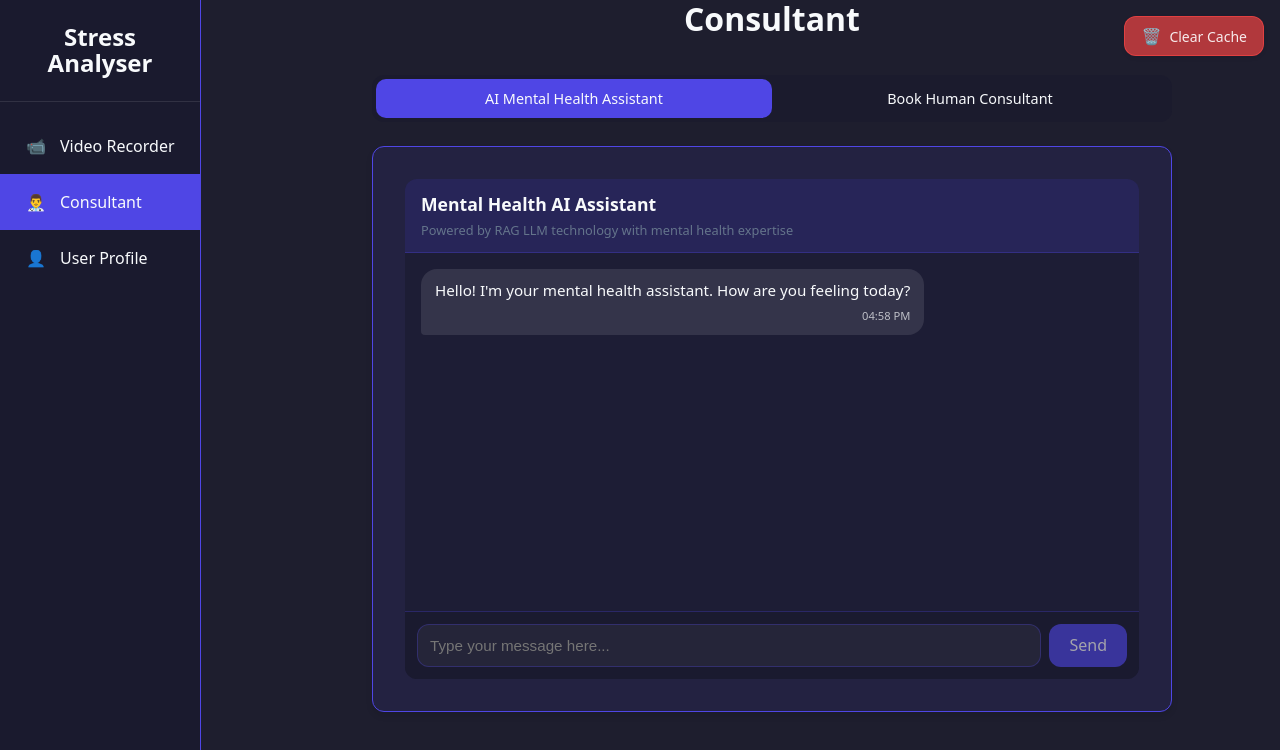
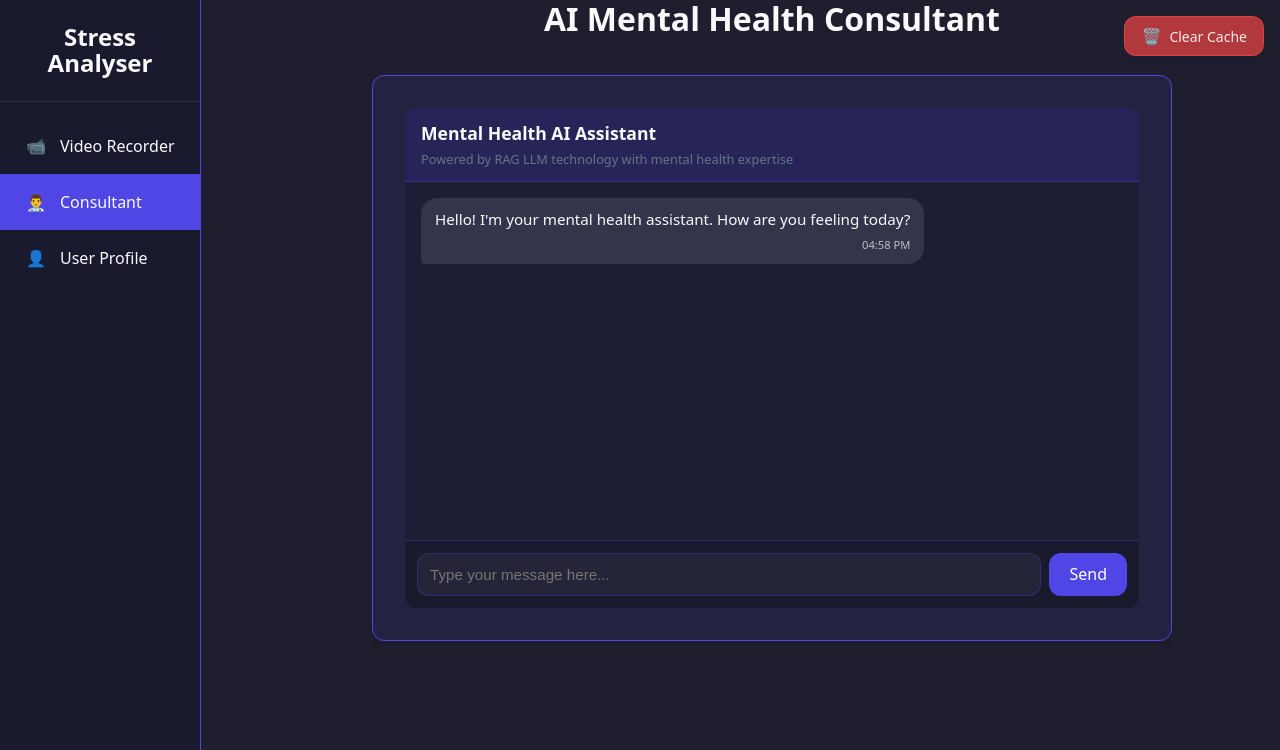
Before and after one commit to chukahang/FYP, a React (Vite) app: page /consultant in a window 1280 px wide. Shown: the top 750 px of the page. Built offline with nearby package versions, Linux system fonts and the light colour scheme.

Commit message:
chat room

```diff
--- a/src/components/ChatInterface.css
+++ b/src/components/ChatInterface.css
@@ -115,6 +115,11 @@
     border-color: var(--primary-color);
 }
 
+.chat-input-waiting {
+    border-color: #818cf8;
+    background-color: rgba(255, 255, 255, 0.03);
+}
+
 .send-button {
     margin-left: 8px;
     background-color: var(--primary-color);
@@ -130,9 +135,10 @@
     background-color: var(--secondary-color);
 }
 
-.send-button:disabled {
+.send-button-disabled {
     opacity: 0.6;
     cursor: not-allowed;
+    background-color: #64748b;
 }
 
 /* Loading animation */
--- a/src/components/ChatInterface.jsx
+++ b/src/components/ChatInterface.jsx
@@ -1,5 +1,5 @@
 import { useState, useRef, useEffect } from 'react';
-import { sendMessage } from '../services/chatService';
+import { sendChatMessage } from '../services/api';
 import './ChatInterface.css';
 
 const ChatInterface = () => {
@@ -26,7 +26,7 @@ const ChatInterface = () => {
     const handleSendMessage = async (e) => {
         e.preventDefault();
 
-        if (!input.trim()) return;
+        if (!input.trim() || isLoading) return;
 
         // Add user message to chat
         const userMessage = {
@@ -37,12 +37,13 @@ const ChatInterface = () => {
         };
 
         setMessages(prev => [...prev, userMessage]);
-        setInput('');
+        const currentInput = input; // Store the current input
+        setInput(''); // Clear input field but allow user to type new message
         setIsLoading(true);
 
         try {
             // Send message to backend and get response
-            const response = await sendMessage(input);
+            const response = await sendChatMessage(currentInput);
 
             // Add bot response to chat
             const botResponse = {
@@ -109,16 +110,16 @@ const ChatInterface = () => {
                     type="text"
                     value={input}
                     onChange={(e) => setInput(e.target.value)}
-                    placeholder="Type your message here..."
-                    disabled={isLoading}
-                    className="chat-input"
+                    placeholder={isLoading ? "Wait for response..." : "Type your message here..."}
+                    disabled={false} // Allow typing even during loading
+                    className={`chat-input ${isLoading ? 'chat-input-waiting' : ''}`}
                 />
                 <button
                     type="submit"
-                    disabled={isLoading || !input.trim()}
-                    className="send-button"
+                    disabled={isLoading || !input.trim()} // Disable send button during loading
+                    className={`send-button ${isLoading ? 'send-button-disabled' : ''}`}
                 >
-                    Send
+                    {isLoading ? 'Wait' : 'Send'}
                 </button>
             </form>
         </div>
--- a/src/components/Consultant.jsx
+++ b/src/components/Consultant.jsx
@@ -2,37 +2,13 @@ import { useState } from 'react';
 import ChatInterface from './ChatInterface';
 
 const Consultant = () => {
-    const [activeSystem, setActiveSystem] = useState('chatbot'); // 'chatbot' or 'appointments'
-
     return (
         <div className="consultant-container">
             <div style={{ width: '800px', margin: '0 auto' }}>
-                <h2>Consultant</h2>
-
-                <div className="system-selector">
-                    <button
-                        className={`system-button ${activeSystem === 'chatbot' ? 'active' : ''}`}
-                        onClick={() => setActiveSystem('chatbot')}
-                    >
-                        AI Mental Health Assistant
-                    </button>
-                    <button
-                        className={`system-button ${activeSystem === 'appointments' ? 'active' : ''}`}
-                        onClick={() => setActiveSystem('appointments')}
-                    >
-                        Book Human Consultant
-                    </button>
-                </div>
+                <h2>AI Mental Health Consultant</h2>
 
                 <div className="consultant-content">
-                    {activeSystem === 'chatbot' ? (
-                        <ChatInterface />
-                    ) : (
-                        <div className="appointment-system">
-                            <p>Book an appointment with a human consultant.</p>
-                            <p>This feature is coming soon.</p>
-                        </div>
-                    )}
+                    <ChatInterface />
                 </div>
             </div>
         </div>
```
